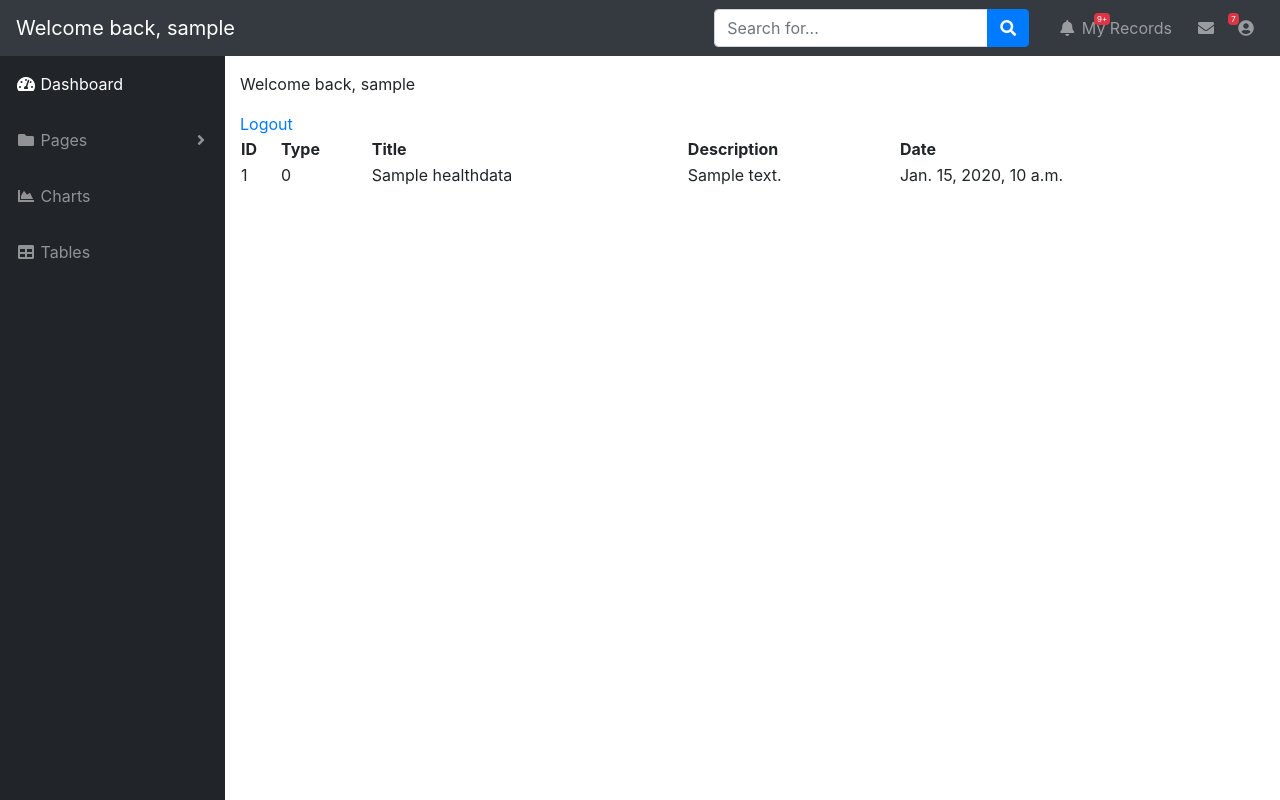
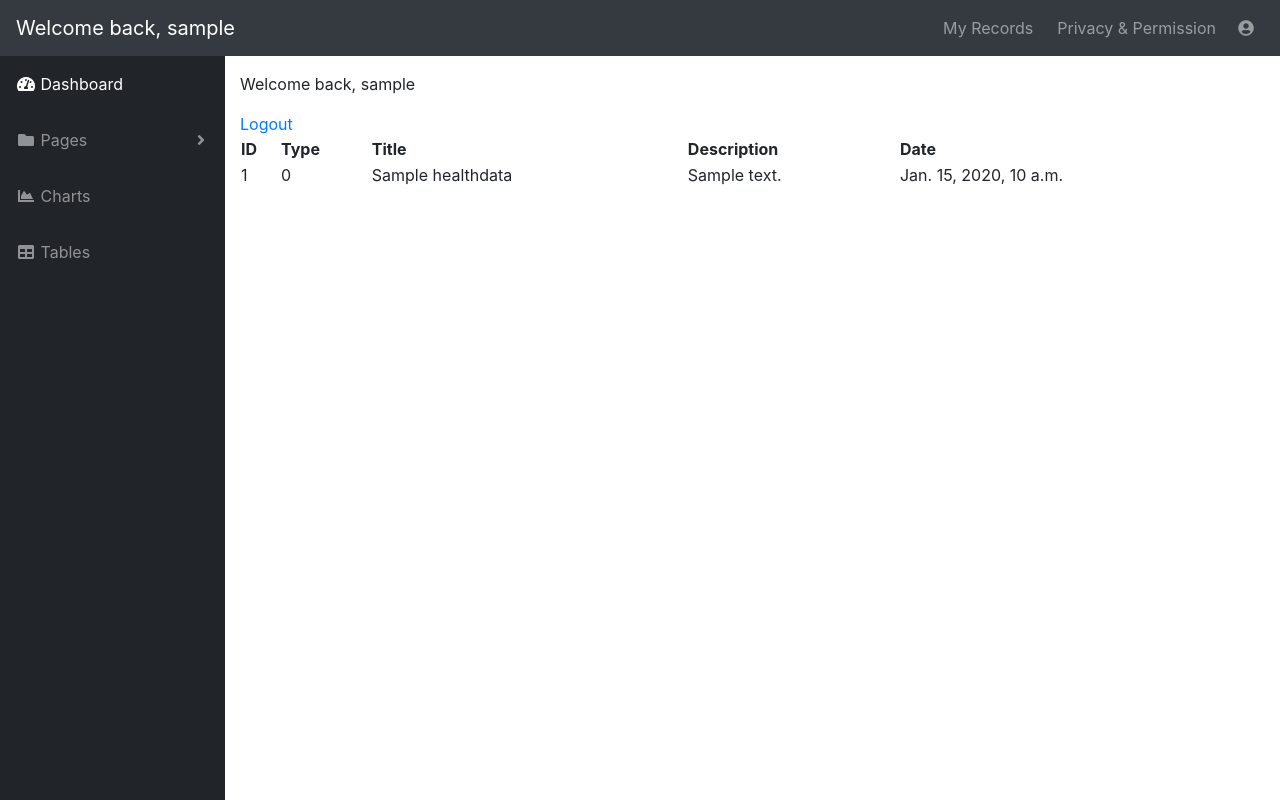
Before and after one commit to limshunyong/ifs4205, a Django app: page /web/patient/index/ in a window 1280 px wide. Run offline with Django 3.2, Linux system fonts and the light colour scheme; a user stored in the database is signed in; tables that the repository leaves empty hold one stand-in row (values such as "Sample post"); some libraries are stand-ins or nearby versions.

Commit message:
fix navbar titles

```diff
--- a/subsystem2/webapp/templates/base.html
+++ b/subsystem2/webapp/templates/base.html
@@ -3,14 +3,8 @@
 
 <head>
     <link rel="shortcut icon" type="image/png" href="/static/img/favicon.ico" />
-    <script src="https://code.jquery.com/jquery-3.3.1.min.js" integrity="sha256-FgpCb/KJQlLNfOu91ta32o/NMZxltwRo8QtmkMRdAu8=" crossorigin="anonymous"></script>
     <!-- Latest compiled and minified CSS -->
     <link rel="stylesheet" href="/static/vendor/bootstrap/css/bootstrap.min.css" rel="stylesheet">
-    <!-- <link rel="stylesheet" href="https://maxcdn.bootstrapcdn.com/bootstrap/3.3.7/css/bootstrap.min.css" integrity="sha384-BVYiiSIFeK1dGmJRAkycuHAHRg32OmUcww7on3RYdg4Va+PmSTsz/K68vbdEjh4u" crossorigin="anonymous"> -->
-    <!-- Optional theme -->
-    <!-- <link rel="stylesheet" href="https://maxcdn.bootstrapcdn.com/bootstrap/3.3.7/css/bootstrap-theme.min.css" integrity="sha384-rHyoN1iRsVXV4nD0JutlnGaslCJuC7uwjduW9SVrLvRYooPp2bWYgmgJQIXwl/Sp" crossorigin="anonymous"> -->
-    <!-- Latest compiled and minified JavaScript -->
-    <!-- <script src="https://maxcdn.bootstrapcdn.com/bootstrap/3.3.7/js/bootstrap.min.js" integrity="sha384-Tc5IQib027qvyjSMfHjOMaLkfuWVxZxUPnCJA7l2mCWNIpG9mGCD8wGNIcPD7Txa" crossorigin="anonymous"></script> -->
     <!-- Custom styles for the navbar-->
     <link href="/static/css/sb-admin.css" rel="stylesheet">
     <!-- Custom fonts for this template-->
@@ -24,55 +18,21 @@
 
 <body>
     <nav class="navbar navbar-expand navbar-dark bg-dark static-top">
-
-     <!--  <a class="navbar-brand mr-1" href="">Start Bootstrap</a> -->
-
-     <!--  <button class="btn btn-link btn-sm text-white order-1 order-sm-0" id="sidebarToggle" href="#">
-        <i class="fas fa-bars"></i>
-      </button> -->
         {% if user %}
             <span class="navbar-brand mr-1">Welcome back, {{ user }}</span>
         {% endif %}
 
-
-      <!-- Navbar Search -->
-      <form class="d-none d-md-inline-block form-inline ml-auto mr-0 mr-md-3 my-2 my-md-0">
-        <div class="input-group">
-          <input type="text" class="form-control" placeholder="Search for..." aria-label="Search" aria-describedby="basic-addon2">
-          <div class="input-group-append">
-            <button class="btn btn-primary" type="button">
-              <i class="fas fa-search"></i>
-            </button>
-          </div>
-        </div>
-      </form>
-
       <!-- Navbar -->
-      <ul class="navbar-nav ml-auto ml-md-0">
-        <li class="nav-item dropdown no-arrow mx-1">
-          <a class="nav-link dropdown-toggle" href="#" id="alertsDropdown" role="button" data-toggle="dropdown" aria-haspopup="true" aria-expanded="false">
-            <i class="fas fa-bell fa-fw"></i>
-            <span class="badge badge-danger">9+</span>
+      <ul class="navbar-nav ml-auto align-items-end">
+        <li class="nav-item no-arrow mx-1">
+          <a class="nav-link" href="#">
             My Records
           </a>
-          <div class="dropdown-menu dropdown-menu-right" aria-labelledby="alertsDropdown">
-            <a class="dropdown-item" href="#">Action</a>
-            <a class="dropdown-item" href="#">Another action</a>
-            <div class="dropdown-divider"></div>
-            <a class="dropdown-item" href="#">Something else here</a>
-          </div>
         </li>
-        <li class="nav-item dropdown no-arrow mx-1">
-          <a class="nav-link dropdown-toggle" href="#" id="messagesDropdown" role="button" data-toggle="dropdown" aria-haspopup="true" aria-expanded="false">
-            <i class="fas fa-envelope fa-fw"></i>
-            <span class="badge badge-danger">7</span>
+        <li class="nav-item no-arrow mx-1">
+          <a class="nav-link" href="#">
+            Privacy & Permission
           </a>
-          <div class="dropdown-menu dropdown-menu-right" aria-labelledby="messagesDropdown">
-            <a class="dropdown-item" href="#">Action</a>
-            <a class="dropdown-item" href="#">Another action</a>
-            <div class="dropdown-divider"></div>
-            <a class="dropdown-item" href="#">Something else here</a>
-          </div>
         </li>
         <li class="nav-item dropdown no-arrow">
           <a class="nav-link dropdown-toggle" href="#" id="userDropdown" role="button" data-toggle="dropdown" aria-haspopup="true" aria-expanded="false">
@@ -135,6 +95,10 @@
             </div>
         </div>
     </div>
+
+    <!-- Bootstrap core JavaScript-->
+    <script src="/static/vendor/jquery/jquery.min.js"></script>
+    <script src="/static/vendor/bootstrap/js/bootstrap.bundle.min.js"></script>
 </body>
 
 </html>
```
